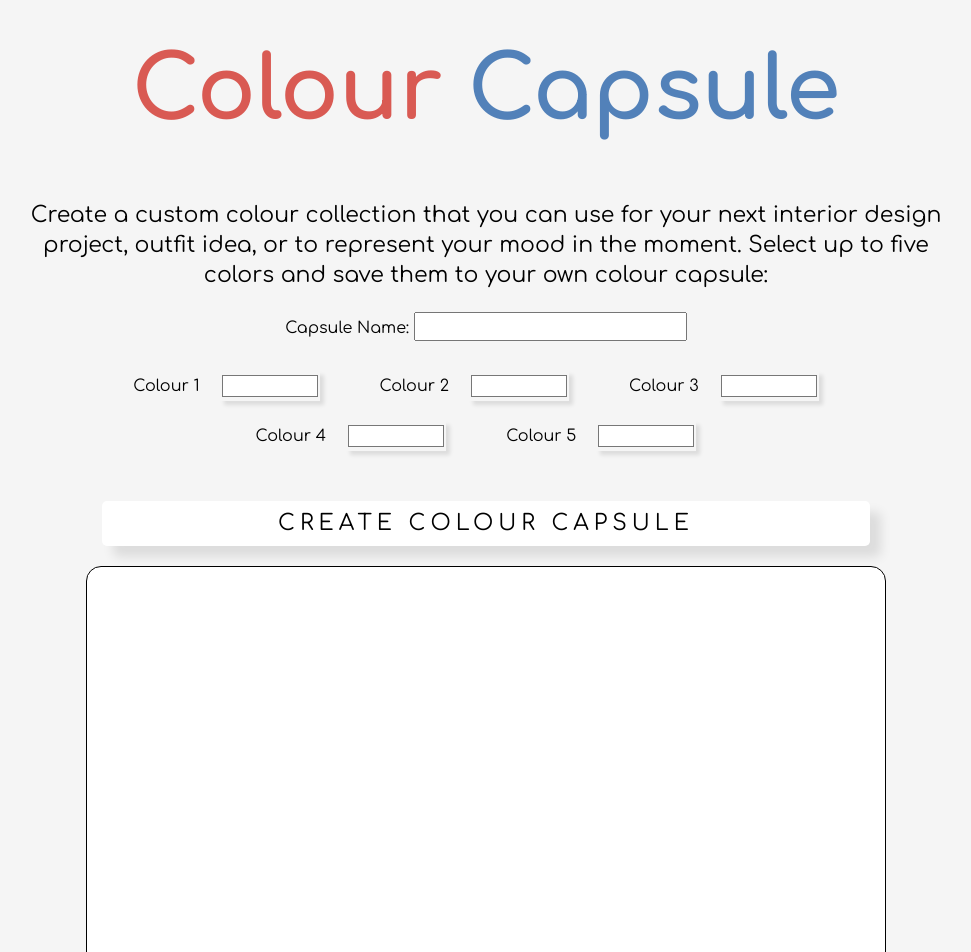
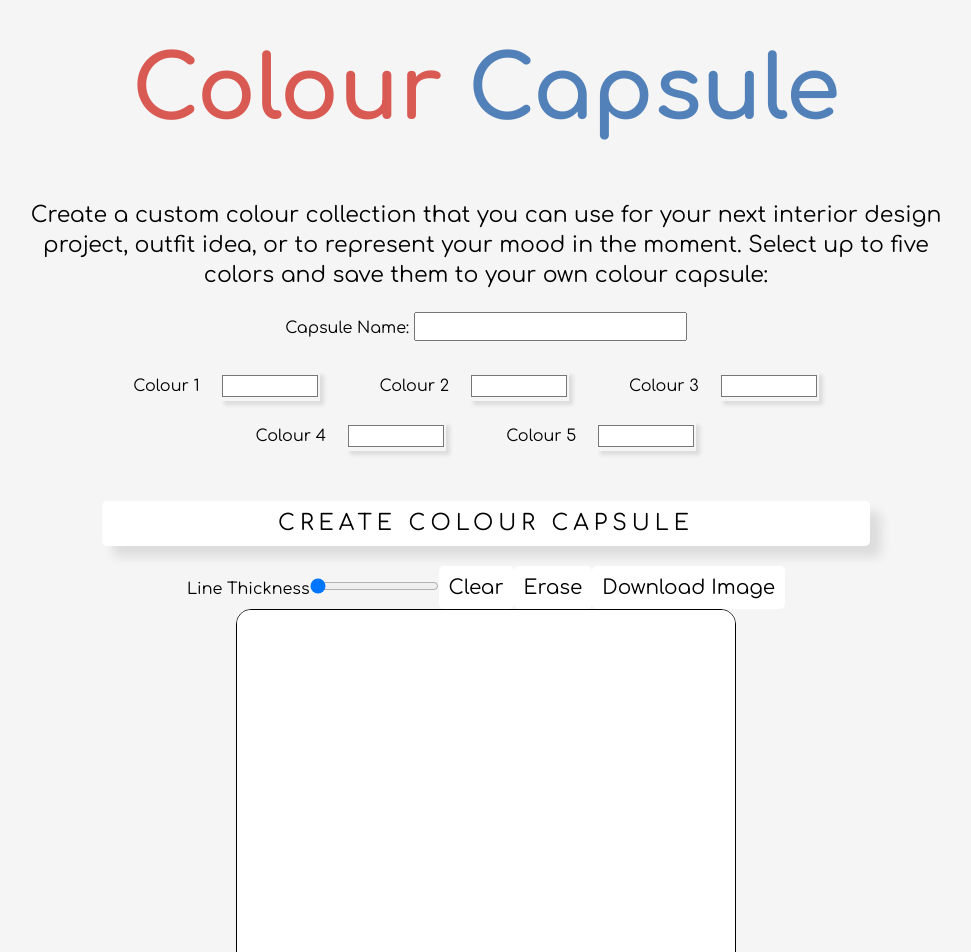
Before and after one commit to GabriellaPenev/colour-capsule, a React (Create React App) app: page / in a window 1280 px wide. Shown: the top 952 px of the page, without its empty margins (154-1125 px from the left). Built offline with nearby package versions, Linux system fonts and the light colour scheme; no server answers; the database is empty.

Commit message:
Added download and erase functionality to canvas

```diff
--- a/src/App.css
+++ b/src/App.css
@@ -468,10 +468,14 @@ ul {
   display: flex;
   flex-direction: column;
   align-items: center;
+  width: 100%;
+  height: 450px;
+  position: relative;
 }
 
 canvas {
   border-radius: 15px;
+  position: absolute;
 }
 
 .removeButton {
--- a/src/App.js
+++ b/src/App.js
@@ -1,100 +1,17 @@
-import './App.css';
-import { getDatabase, ref, onValue, push, remove } from 'firebase/database';
-import firebase from './firebase';
-
-import { ToastContainer, toast } from 'react-toastify';
-import 'react-toastify/dist/ReactToastify.css';
-
-import { useState, useEffect } from 'react';
+import { useState } from 'react';
 import Header from './Header';
 import Form from './Form';
 import Results from './Results';
 import Canvas from './Canvas';
 import Footer from './Footer';
+import './App.css';
 
 function App() {
 
-  const initialValues = {
-    title: '',
-    color1: "#ffffff",
-    color2: "#ffffff",
-    color3: "#ffffff",
-    color4: "#ffffff",
-    color5: "#ffffff"
-  };
   // state to bring data stored in firebase to the page:
   const [colors, setColors] = useState([]);
 
-  // state to store user's input data and push them to firebase:
-  const [userInput, setUserInput] = useState(initialValues);
-
-  const handleInputChange = (e) => {
-    console.log(e.target)
-    const { name, value } = e.target;
-    setUserInput({
-      ...userInput,
-      [name]: value,
-    });
-  };
-
-  useEffect(() => {
-    const database = getDatabase(firebase)
-    const dbRef = ref(database)
-
-    onValue(dbRef, (response) => {
-      const dbColors = [];
-      const data = response.val();
-      for (let key in data) {
-        // inside the loop, we push each color name and colour value to the dbColors array:
-        dbColors.push({ name: data[key], key: key });
-      }
-      // update the component's state using the local array dbColors
-      setColors(dbColors);
-      // console.log(dbColors)
-    });
-  }, [])
-
-  const handleSubmit = (e) => {
-    e.preventDefault()
-
-    const database = getDatabase(firebase)
-    const dbRef = ref(database)
-
-    let white = 0;
-    let black = 0;
-    for (let value in userInput){
-      if (userInput[value] === '#ffffff'){
-      white += 1
-      } else if (userInput[value] === '#000000'){
-        black += 1
-      }
-    }
-
-
-    if (userInput.title === '') {
-      // pls add a title to your capsule:
-      toast('❗Please add a title to create your colour capsule!')
-      // alert('please add a capsule name!')
-    } else if (white > 1){
-      toast('🚫 You have selected white as more than one of your capsule colours!')
-    }  else if (black > 1){
-      toast('🚫 You have selected black as more than one of your capsule colours!')
-    } else {
-
-      // add data to firebase, pass in where (dbRef) and what is going (userInput):
-      push(dbRef, userInput);
-      // clear the inputs after it loads to firebase and page:
-      setUserInput(initialValues);
-    }
-  }
-
-  const handleRemoveCapsule = (capsuleID) => {
-    // dbRef points to the specific node of the capsule I want to remove
-    const database = getDatabase(firebase);
-    const dbRef = ref(database, `/${capsuleID}`);
-    // remove the node specific to the capsule id
-    remove(dbRef)
-  }
+  const [selectedColor, setSelectedColor] = useState('#000')
 
   return (
     <div className="app wrapper">
@@ -102,24 +19,21 @@ function App() {
       <main>
 
         <Form
-          userInput={userInput}
-          handleInputChange={handleInputChange}
-          handleSubmit={handleSubmit}
+          setColors={setColors}
         />
 
         <Results
           colors={colors}
-          handleRemoveCapsule={handleRemoveCapsule}
+          setSelectedColor={setSelectedColor}
         />
 
         <Canvas
           colors={colors}
+          selectedColor={selectedColor}
+          setSelectedColor={setSelectedColor}
         />
       </main>
-      <ToastContainer
-      newestOnTop={false}
-      pauseOnFocusLoss
-      />
+
       <Footer />
     </div>
   );
--- a/src/Canvas.js
+++ b/src/Canvas.js
@@ -1,40 +1,42 @@
 import { useRef, useState, useEffect } from 'react';
 
-const Canvas = ({ colors}) => {
+const Canvas = ({ selectedColor, setSelectedColor }) => {
 
     const canvasRef = useRef(null);
     const ctxRef = useRef(null);
+    const lineWidthRef = useRef(null)
     const [isDrawing, setIsDrawing] = useState(false);
+    const [lineWidth, setLineWidth] = useState(5)
 
     useEffect(() => {
 
         const canvas = canvasRef.current;
-        canvas.width = 1600;
+        canvas.width = 1000;
         canvas.height = 1000;
-        canvas.style.width = `800px`;
+        canvas.style.width = `500px`;
         canvas.style.height = `500px`;
-
-        canvas.style.backgroundColor = 'white'
+        canvas.style.backgroundColor = '#ffffff'
         canvas.style.border = 'solid 1px black'
-        // Setting the context to enable us draw
 
         const ctx = canvas.getContext('2d');
         ctx.scale(2, 2);
         ctx.lineCap = 'round';
         ctx.lineJoin = 'round';
-        ctx.strokeStyle = 'blue';
-        ctx.lineWidth = 20;
+        ctx.lineWidth = lineWidth;
+        ctx.fillStyle = "white";
+        ctx.fillRect(0, 0, 1600, 1000);
         ctxRef.current = ctx;
     }, []);
 
-    // start event on mouse x and y coords and setDrawing to true
-    const startDrawing = ({ nativeEvent }) => {// pass in a reference to nativeEvent to get the x and y coords
+    // pass in a reference to nativeEvent to get the x and y coords
+    const startDrawing = ({ nativeEvent }) => {
         const { offsetX, offsetY } = nativeEvent;
         ctxRef.current.beginPath();
+        ctxRef.current.strokeStyle = selectedColor;
+        ctxRef.current.lineWidth = lineWidth;
         ctxRef.current.moveTo(offsetX, offsetY);
-        ctxRef.current.lineTo(offsetX, offsetY)
+        ctxRef.current.stroke();
         setIsDrawing(true);
-        console.log(colors)
     }
 
     // stop drawing and setDrawing to false
@@ -47,33 +49,66 @@ const Canvas = ({ colors}) => {
     const draw = ({ nativeEvent }) => {
         if (!isDrawing) return;
         const { offsetX, offsetY } = nativeEvent;
+        ctxRef.current.globalCompositionOperation = 'source-over';
         ctxRef.current.lineTo(offsetX, offsetY);
         ctxRef.current.stroke();
     }
 
-    // clear the canvas when done with the drawing
     const clear = () => {
+        // clear the canvas
         ctxRef.current.clearRect(
             0,
             0,
             canvasRef.current.width,
-            canvasRef.current.height
+            canvasRef.current.height,
+            setSelectedColor('#000'),
+            setLineWidth(5)
         )
+
+        // reset the line thickness range value:
+        lineWidthRef.current.value = 5
     }
 
+    const erase = () => {
+        ctxRef.current.strokeStyle = setSelectedColor('white');
+        ctxRef.current.globalCompositionOperation = 'destination-out';
+    }
+
+    const download = (e) => {
+        // download the canvas drawing
+        let link = e.currentTarget
+        link.setAttribute('download', 'image.png');
+        let image = canvasRef.current.toDataURL('image/png');
+        link.setAttribute('href', image);
+
+    }
 
     return (
+        <>
+            <div className="controls">
+                <label htmlFor="lineWidth">Line Thickness</label>
+                <input ref={lineWidthRef} type="range" id="lineWidth" name="lineWidth"
+                    min="5" max="150" defaultValue={lineWidth} step="5"
+                    onChange={(e) => setLineWidth(e.target.value)} />
+                <button onClick={clear}>Clear</button>
+                <button onClick={erase}>Erase</button>
+                <button>
+                    <a id='download-image-link' href="download-link" onClick={download}>Download Image</a>
+                </button>
+            </div>
             <div className='canvasContainer'>
-
                 <canvas
                     onMouseMove={draw}
                     onMouseDown={startDrawing}
                     onMouseUp={stopDrawing}
                     onMouseOut={stopDrawing}
+                    onMouseEnter={stopDrawing}
                     ref={canvasRef}
                 />
-            <button onClick={clear}>Clear canvas</button>
+
             </div>
+
+        </>
     )
 }
 
--- a/src/Form.js
+++ b/src/Form.js
@@ -1,6 +1,84 @@
+import { useEffect, useState } from 'react';
+import { getDatabase, ref, onValue, push } from 'firebase/database';
+import firebase from './firebase';
+import { ToastContainer, toast } from 'react-toastify';
+import 'react-toastify/dist/ReactToastify.css';
 
-function Form({ userInput, handleInputChange, handleSubmit }) {
+function Form({ setColors }) {
+
+    const initialValues = {
+        title: '',
+        color1: "#ffffff",
+        color2: "#ffffff",
+        color3: "#ffffff",
+        color4: "#ffffff",
+        color5: "#ffffff"
+    };
+    // state to store user's input data and push them to firebase:
+    const [userInput, setUserInput] = useState(initialValues);
+
+    const handleInputChange = (e) => {
+        const { name, value } = e.target;
+        setUserInput({
+            ...userInput,
+            [name]: value,
+        });
+    };
+
+    useEffect(() => {
+        const database = getDatabase(firebase)
+        const dbRef = ref(database)
+
+        onValue(dbRef, (response) => {
+            const dbColors = [];
+            const data = response.val();
+            for (let key in data) {
+                // inside the loop, we push each color name and colour value to the dbColors array:
+                dbColors.push({ name: data[key], key: key });
+            }
+            // update the component's state using the local array dbColors
+            setColors(dbColors);
+            // console.log(dbColors)
+        });
+    }, [])
+
+    const handleSubmit = (e) => {
+        e.preventDefault()
+
+        const database = getDatabase(firebase)
+        const dbRef = ref(database)
+
+        let white = 0;
+        let black = 0;
+        for (let value in userInput) {
+            if (userInput[value] === '#ffffff') {
+                white += 1
+            } else if (userInput[value] === '#000000') {
+                black += 1
+            }
+        }
+
+        if (userInput.title === '') {
+            toast('❗You forgot to add a capsule name!')
+        } else if (!userInput.title.trim().length) {
+            toast('❗Your capsule name has only blank spaces, please add more characters to make it a valid name!')
+        } else if (white > 1) {
+            toast('🚫 You have selected white as more than one of your capsule colours!')
+        } else if (black > 1) {
+            toast('🚫 You have selected black as more than one of your capsule colours!')
+        } else {
+
+            // add data to firebase, pass in where (dbRef) and what is going (userInput):
+            push(dbRef, userInput);
+            // clear the inputs after it loads to firebase and page:
+            setUserInput(initialValues);
+        }
+    }
+
+
+
     return (
+        <>
             <form action="submit">
                 <div>
                     <label htmlFor="title">Capsule Name: </label>
@@ -77,6 +155,12 @@ function Form({ userInput, handleInputChange, handleSubmit }) {
                 </div>
                 <button className="submitButton animate__animated animate__fadeIn" type="submit" onClick={handleSubmit}>Create colour capsule</button>
             </form>
+
+            <ToastContainer
+                newestOnTop={false}
+                pauseOnFocusLoss
+            />
+        </>
     )
 }
 
```
Also changed, not shown: src/Results.js (+29 -11 lines). Lines whose indentation alone changed are shown as unchanged.
